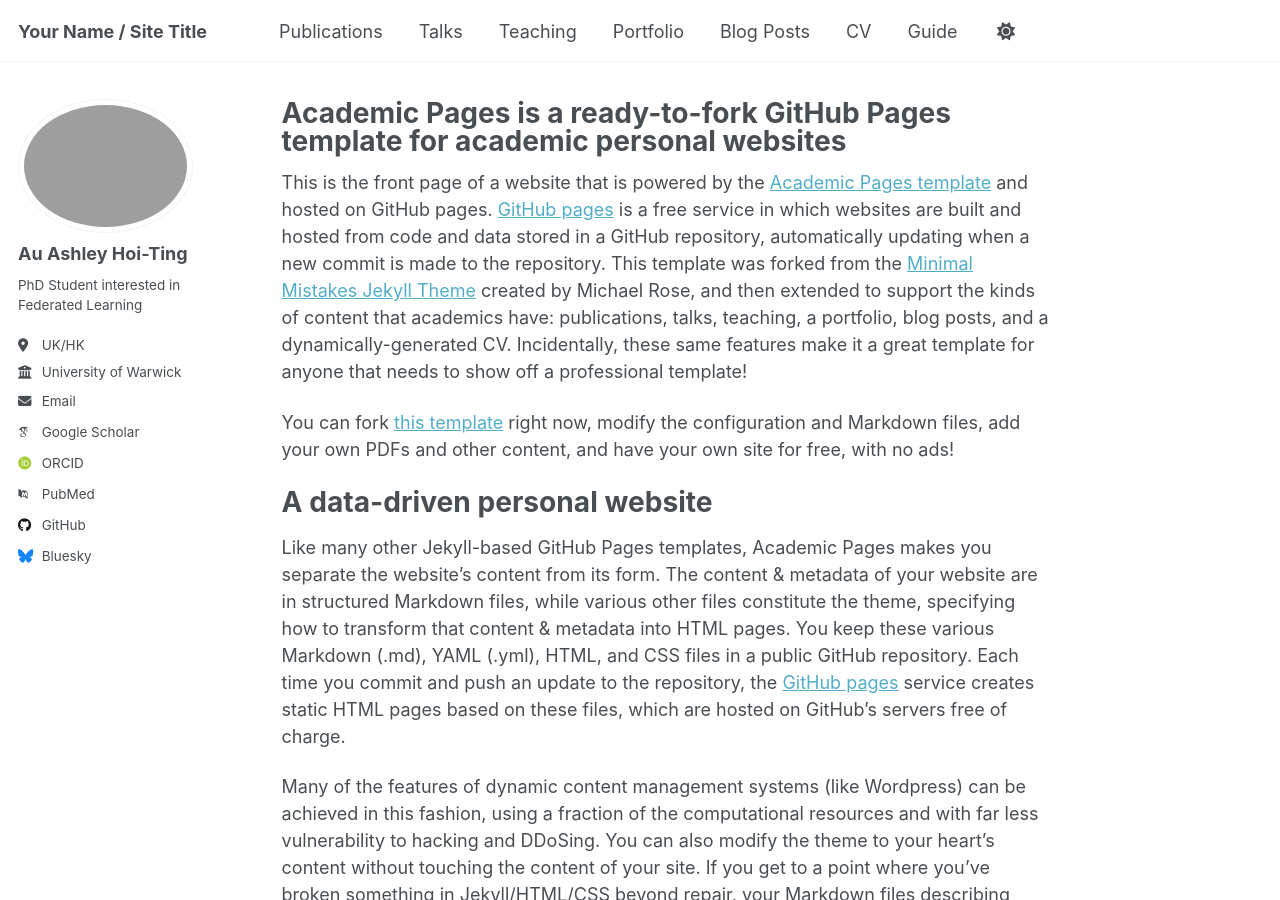
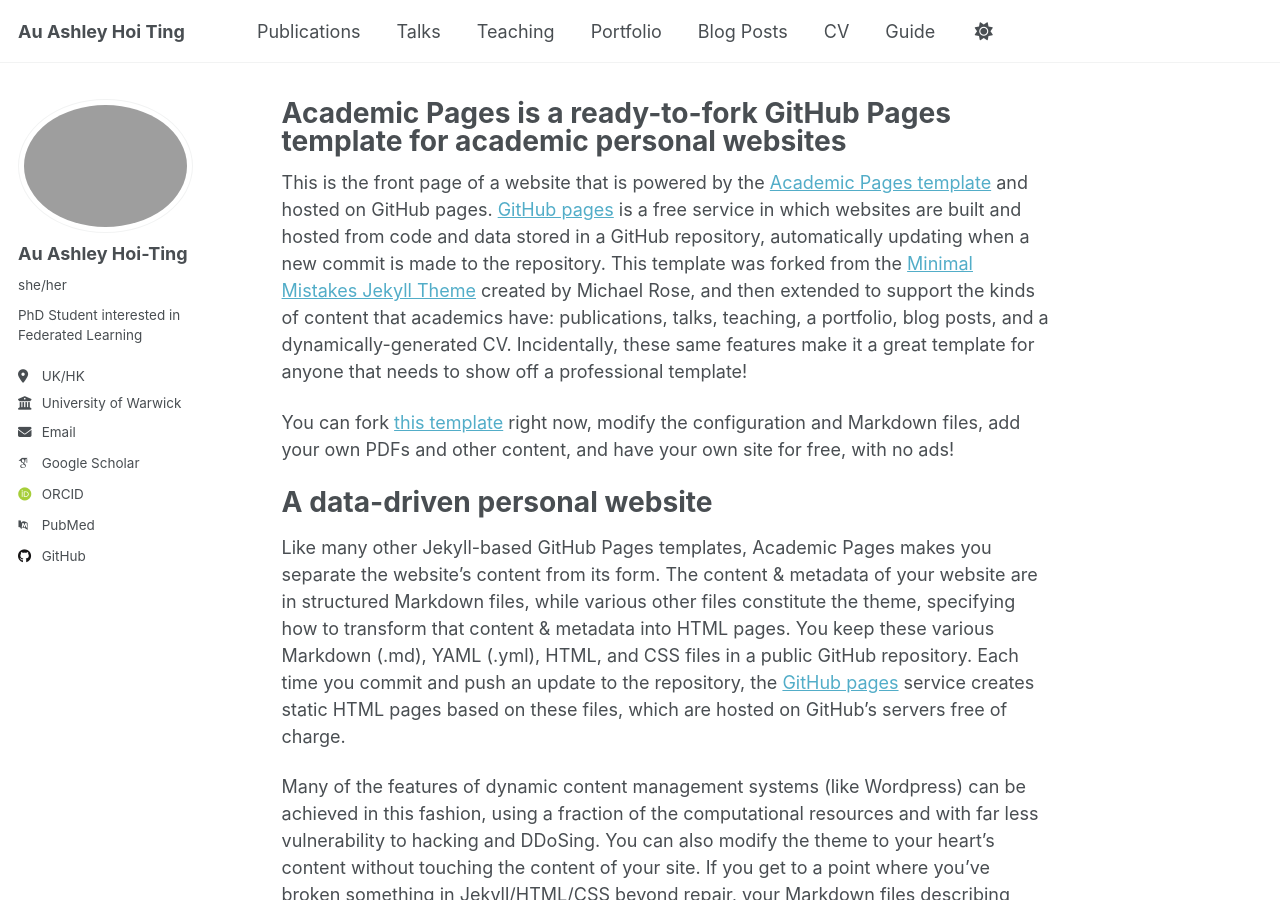
Before and after one commit to Ashley0909/Ashley0909.github.io, a Jekyll site: the page built from _pages/about.md, in a window 1280 px wide and 900 px high. Built offline with Jekyll 4.4.1, drawn with Linux system fonts in a browser that asks for light colours; some web fonts are replaced; a script that is not in the unit is left out.

Commit message:
Url and Social

```diff
--- a/_config.yml
+++ b/_config.yml
@@ -9,14 +9,14 @@
 # Basic Site Settings
 locale                   : "en-US"
 site_theme               : "default" # Currently available options are "default", "air"
-title                    : "Your Name / Site Title"
+title                    : "Au Ashley Hoi Ting"
 title_separator          : "-"
 name                     : &name "Your Name"
 description              : &description "Your Name's academic portfolio"   # Update this with a general description of your site, this is the default if not overridden by a page
-url                      : https://academicpages.github.io # The base hostname & protocol for your site e.g. "https://[your GitHub username].github.io",
+url                      : https://Ashley0909.github.io # The base hostname & protocol for your site e.g. "https://[your GitHub username].github.io",
                                                            # or if you already have some other page hosted on Github then use "https://[your GitHub username].github.io/[Your Repo Name]"
 baseurl                  : "" # the subpath of your site, e.g. "/blog"
-repository               : "academicpages/academicpages.github.io"
+repository               : "Ashley0909/Ashley0909.github.io"
 
 # Site Author - The following control what appear as part of the author content on the side bar.
 #               If a field is blank the icon and link will not appear, otherwise it will be shown.
@@ -25,7 +25,7 @@ author:
   # Biographic information
   avatar           : "avatar.jpg"
   name             : "Au Ashley Hoi-Ting"
-  pronouns         : # example: "she/her"
+  pronouns         : "she/her" # example: "she/her"
   bio              : "PhD Student interested in Federated Learning"
   location         : "UK/HK"
   employer         : "University of Warwick"
@@ -48,13 +48,13 @@ author:
   bitbucket        : # Username - Update with your username on the site
   codepen          : # Username
   dribbble         : # Username
-  github           : "academicpages"
+  github           : "Ashley0909"
   kaggle           : # Username
   stackoverflow    : # User number or user number and name (i.e., use "1" or "1/jeff-atwood")
 
   # Social media
   artstation       : # Username
-  bluesky          : "bsky.app" # Replace this with you Bluesky username
+  bluesky          : # Username
   facebook         : # Username
   flickr           : # Username
   foursquare       : # Username
@@ -63,7 +63,7 @@ author:
   keybase          : # Username
   instagram        : # Username
   lastfm           : # Username
-  linkedin         : # Username
+  linkedin         : # ashley-hoi-ting-au
   mastodon         : # URL
   medium           : # URL
   pinterest        : # Username
```
